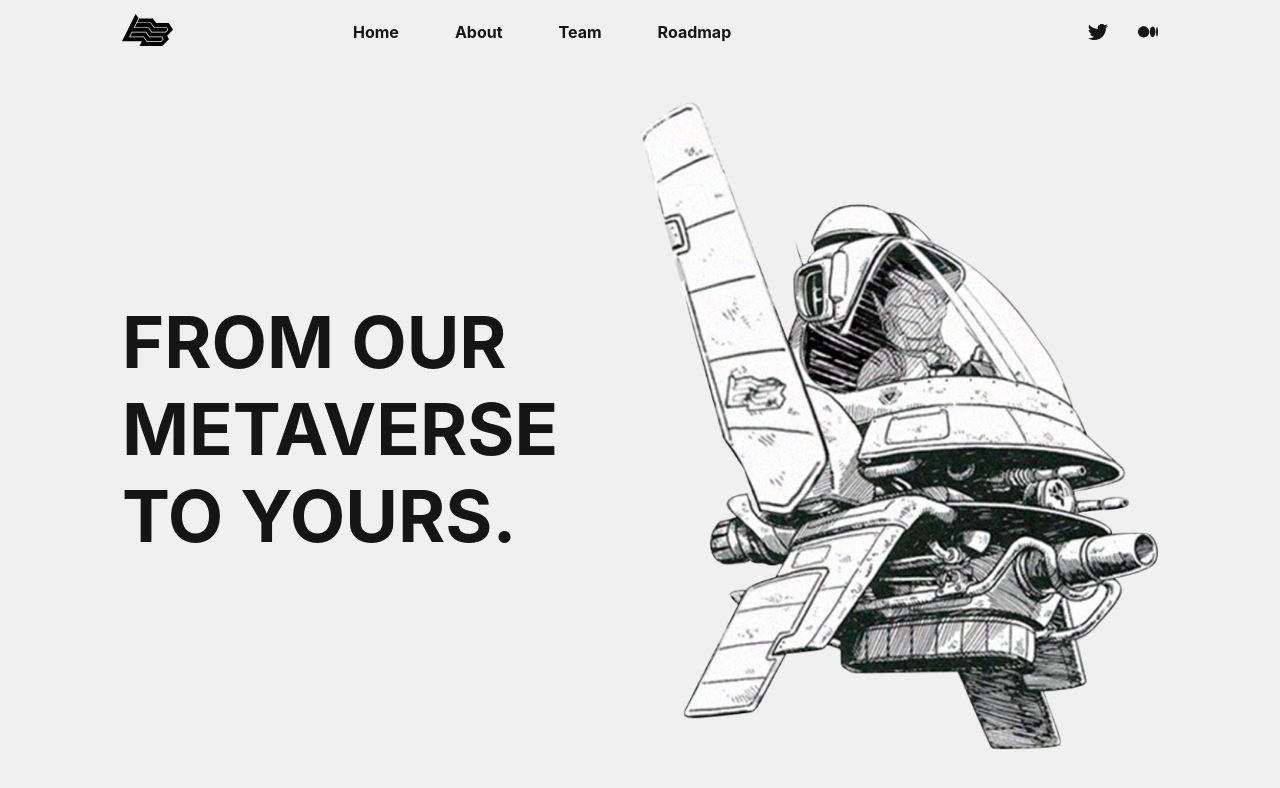
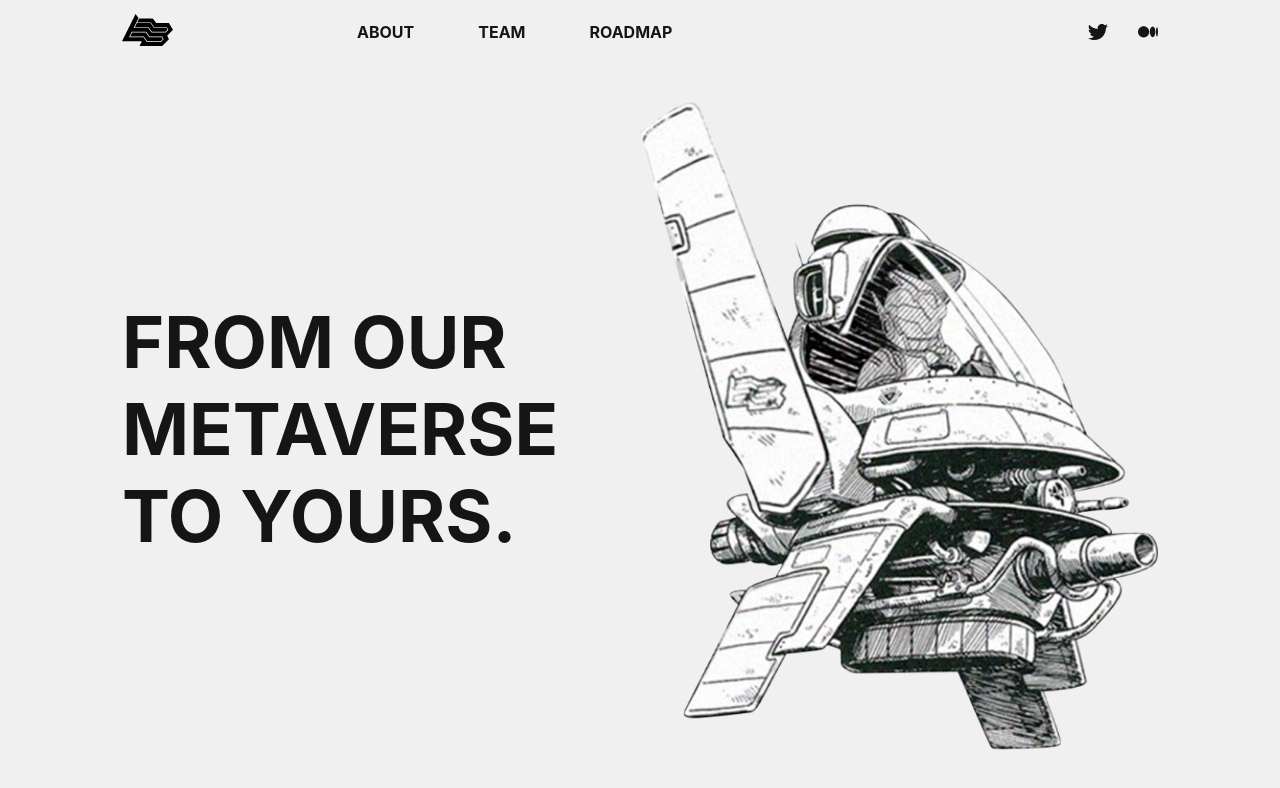
Before and after one commit to BeatBot-NFT/beatbot.ai, a Next.js app: page / in a window 1280 px wide. Shown: the top 788 px of the page. Built offline with nearby package versions, Linux system fonts and the light colour scheme.

Commit message:
Style current path

```diff
--- a/components/Navigation/DesktopNavigation.tsx
+++ b/components/Navigation/DesktopNavigation.tsx
@@ -1,4 +1,5 @@
 import Link from "next/link";
+import { useRouter } from "next/router";
 import React from "react";
 import { ExternalNavigationItem, InternalNavigationItem } from ".";
 import { styled } from "../../stitches.config";
@@ -12,6 +13,9 @@ const DesktopNavigation = ({
   externalNavigationItems,
   internalNavigationItems,
 }: Props) => {
+  const router = useRouter();
+  const currentRoute = router.pathname;
+
   return (
     <Header>
       <StartSection>
@@ -26,13 +30,19 @@ const DesktopNavigation = ({
 
         <nav>
           <ul>
-            {internalNavigationItems.map(
-              ({ displayName, path, mobileOnly }) => (
+            {internalNavigationItems
+              .filter(({ mobileOnly }) => !mobileOnly)
+              .map(({ displayName, path }) => (
                 <li key={path}>
-                  <Link href={path}>{displayName}</Link>
+                  <Link href={path} passHref>
+                    <StyledAnchor
+                      type={currentRoute === path ? "active" : undefined}
+                    >
+                      {displayName}
+                    </StyledAnchor>
+                  </Link>
                 </li>
-              )
-            )}
+              ))}
           </ul>
         </nav>
       </StartSection>
@@ -85,12 +95,6 @@ const StartSection = styled("section", {
     display: "flex",
     gap: "56px",
     alignItems: "center",
-    a: {
-      color: "$black",
-      textDecoration: "none",
-      fontSize: "16px",
-      fontWeight: "700",
-    },
 
     "@bp3": {
       marginLeft: 180,
@@ -118,3 +122,28 @@ const EndSection = styled("section", {
     },
   },
 });
+
+const StyledAnchor = styled("a", {
+  color: "$black",
+  textDecoration: "none",
+  fontSize: "16px",
+  fontWeight: "700",
+  padding: 4,
+  textTransform: "uppercase",
+  background: "transparent",
+  transition: "color 0.2s, background 0.2s",
+
+  "&:hover": {
+    background: "$gray600",
+    color: "$white",
+  },
+
+  variants: {
+    type: {
+      active: {
+        background: "$black",
+        color: "$white",
+      },
+    },
+  },
+});
```
